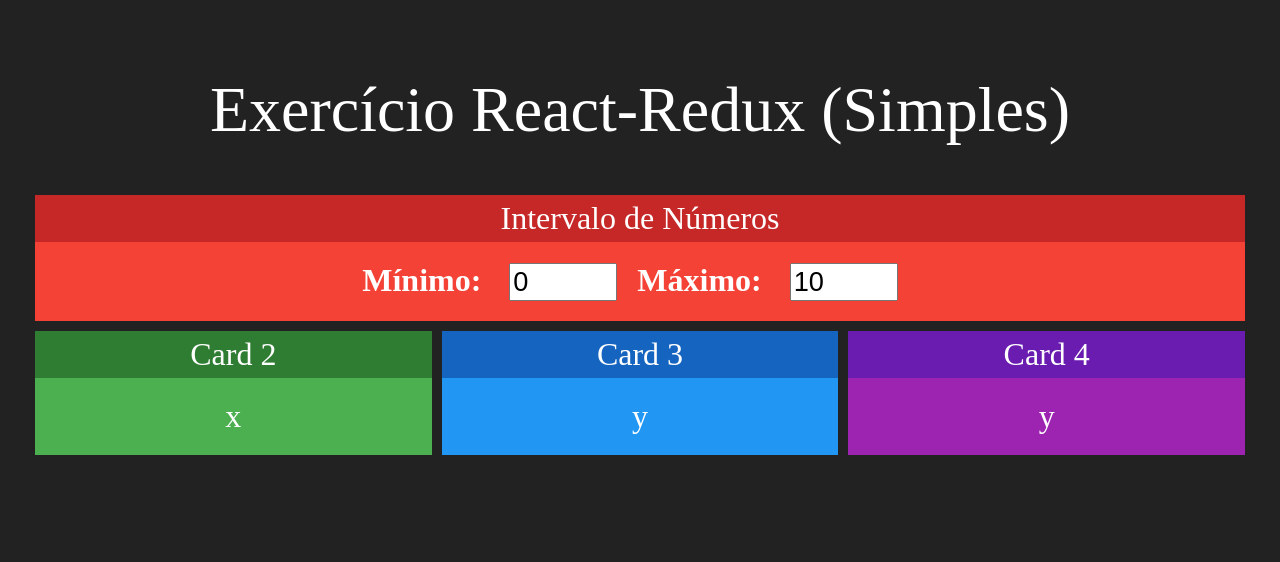
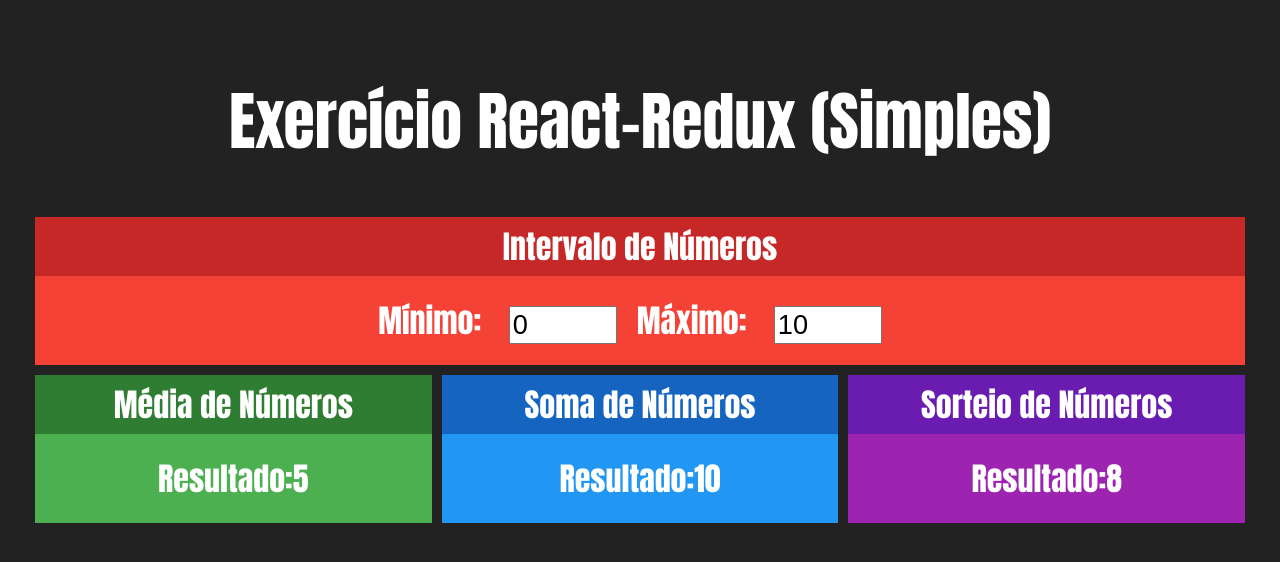
Before and after one commit to jpvieirah/Redux-Simples, a React (Create React App) app in the folder redux-simples/: page / in a window 1280 px wide. Shown: the top 562 px of the page. Built offline with nearby package versions, Linux system fonts and the light colour scheme.

Commit message:
Outros Componentes

```diff
--- a/redux-simples/src/App.css
+++ b/redux-simples/src/App.css
@@ -2,6 +2,7 @@
   display: flex;
   flex-direction: column;
   text-align: center;
+  font-family: Impact, Haettenschweiler, 'Arial Narrow Bold', sans-serif;
 }
 
 h1 {
--- a/redux-simples/src/App.js
+++ b/redux-simples/src/App.js
@@ -1,5 +1,7 @@
 import './App.css';
-import Card from './components/Card';
+import Average from './components/Average';
+import Sum from './components/Sum';
+import PrizeDraw from './components/PrizeDraw';
 import Interval from './components/Interval';
 
 function App() {
@@ -10,9 +12,9 @@
       <Interval></Interval>
       </div>
       <div className='linha'>
-      <Card title="Card 2" green> x </Card>
-      <Card title="Card 3" blue>  y </Card>
-      <Card title="Card 4" purple>  y </Card>
+      <Average></Average>
+      <Sum></Sum>
+      <PrizeDraw></PrizeDraw>
 
       </div>
     </div>
--- /dev/null
+++ b/redux-simples/src/components/Average.jsx
@@ -0,0 +1,17 @@
+import React from "react"
+import Card from './Card'
+
+
+export default props => {
+    return (
+        <Card title="Média de Números" green>
+            <div>
+            <span>
+                <span>Resultado:</span>
+                <strong>5</strong>
+
+                </span>
+            </div>
+        </Card>
+    )
+}
--- /dev/null
+++ b/redux-simples/src/components/PrizeDraw.jsx
@@ -0,0 +1,17 @@
+import React from "react"
+import Card from './Card'
+
+
+export default props => {
+    return (
+        <Card title="Sorteio de Números" purple>
+            <div>
+            <span>
+                <span>Resultado:</span>
+                <strong>8</strong>
+
+                </span>
+            </div>
+        </Card>
+    )
+}
--- /dev/null
+++ b/redux-simples/src/components/Sum.jsx
@@ -0,0 +1,17 @@
+import React from "react"
+import Card from './Card'
+
+
+export default props => {
+    return (
+        <Card title="Soma de Números" blue>
+            <div>
+            <span>
+                <span>Resultado:</span>
+                <strong>10</strong>
+
+                </span>
+            </div>
+        </Card>
+    )
+}
```
